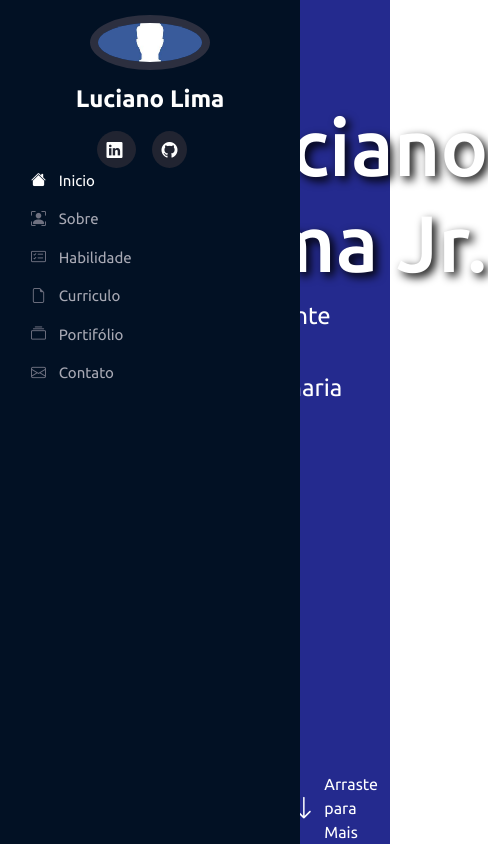
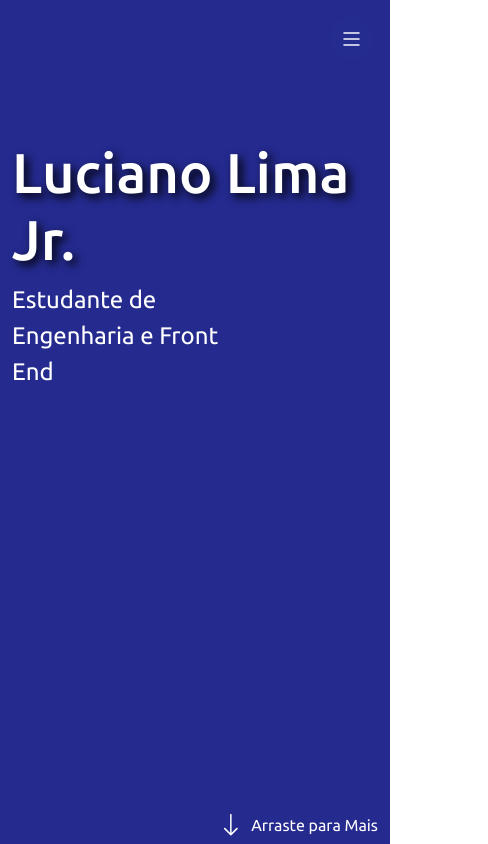
Before and after one commit to lucianojunnior17/new-potifolio, a plain HTML site: page templates/index.html in a window 390 px wide. Shown: the whole page, 488 px wide, since content can reach past the window. Drawn offline with nearby package versions, Linux system fonts and the light colour scheme.

Commit message:
menu responsivo

```diff
--- a/static/script.js
+++ b/static/script.js
@@ -0,0 +1,13 @@
+/*modo mobile */
+
+const menuMobile = document.querySelector('.menu-mobile')
+const body = document.querySelector('body')
+
+menuMobile.addEventListener('click', () => {
+    menuMobile.classList.contains("bi-list")
+    ? menuMobile.classList.replace("bi-list", "bi-x")
+    : menuMobile.classList.replace("bi-x", "bi-list");
+    body.classList.toggle("nav-menu-active");
+
+
+});
--- a/static/style.css
+++ b/static/style.css
@@ -114,5 +114,47 @@ section#inicio span#subtitule {
 section#inicio div#arraste a {
     text-decoration: none;
     color: #ffffff;
+}
 
+i.menu-mobile {
+    position: fixed;
+    color: #ffffff;
+    background-color: #252c90;
+    right: 1rem;
+    top: 1rem;
+    font-size: 1.5rem;
+    border-radius: 4rem;
+    z-index: 10;
+    width: 45px;
+    height: 45px;
+    display: none;
+    justify-content: center;
+    align-items: center;
 }
+
+.nav-menu-active {
+    overflow: hidden;
+}
+
+.nav-menu-active #header {
+    left: 0;
+}
+@media (max-width: 1024px) {
+
+    #header {
+        left: -300px;
+    }
+    i.menu-mobile {
+        display: flex;
+    }
+    section#inicio h2 {
+        font-size: 3.5rem;
+    }
+    section#inicio span#suntitule {
+        margin-right: 0;
+        font-size: 1rem;
+    }
+    #main {
+        margin-left: 0;
+    }
+}
--- a/templates/index.html
+++ b/templates/index.html
@@ -12,9 +12,11 @@
 </head>
 
 <body>
+
+  <i class="bi bi-list menu-mobile"></i>
     <aside id="header">
         <section class="profile">
-            <img src="../static/img/perfil.jpg" alt="Foto de Perfil">
+            <img src="../static/img/perfil2.jpg" alt="Foto de Perfil">
             <h1>Luciano Lima</h1>
             <div class="social mt-4 text-center">
                 <a target="_blank" href="https://www.linkedin.com/in/lucianolimajr/">
```
Also changed, not shown: static/img/perfil.jpg (deleted), static/img/perfil2.jpg (added).
